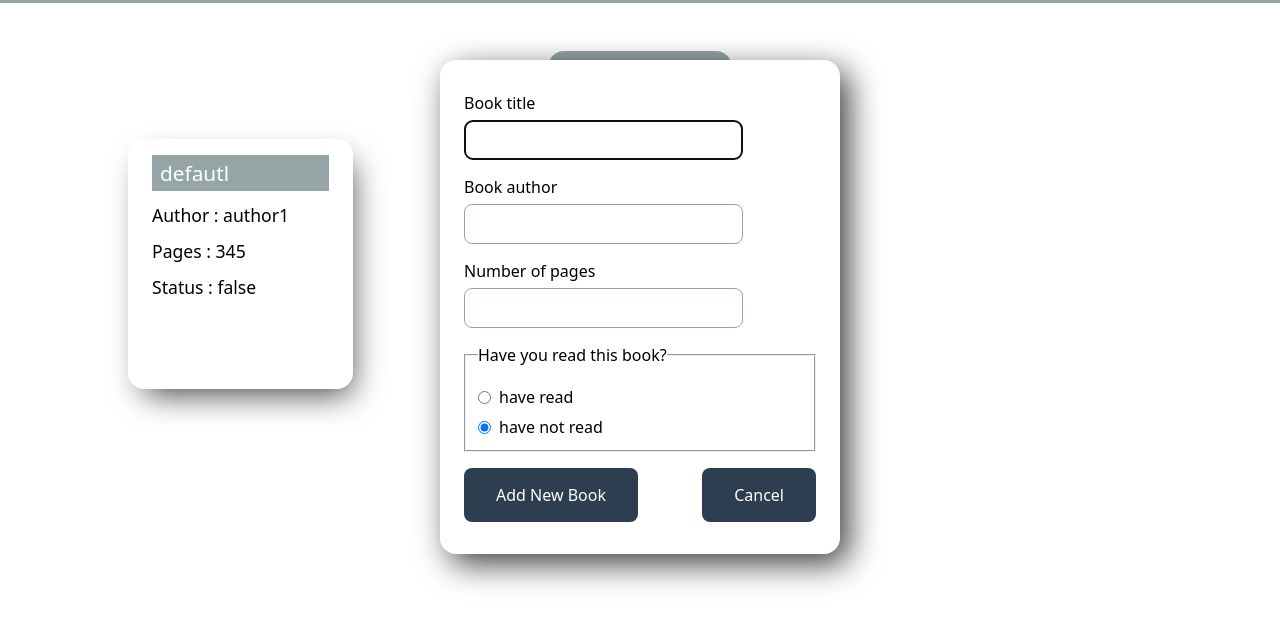
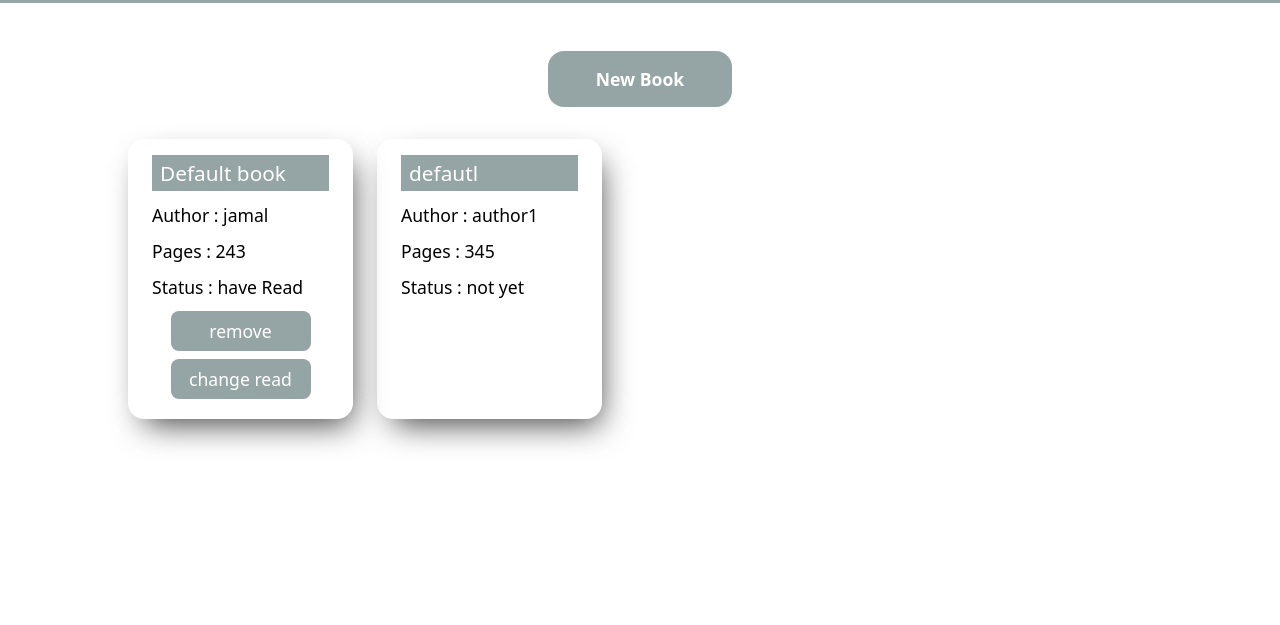
Before and after one commit to TahraouiMustapha/Library-Refresh, a plain HTML site: page index.html in a window 1280 px wide. Shown: the part 93-718 px from the top of the page. Drawn offline with Linux system fonts and the light colour scheme.

Commit message:
feat : write out the html sturcture with style  for card's btns(remove btn, change read status btn)

```diff
--- a/index.html
+++ b/index.html
@@ -33,13 +33,18 @@
                 <p class="book-author">Author : jamal</p>
                 <p class="book-numberPages">Pages : 243</p>
                 <p class="book-haveRead">Status : have Read</p>
+                <div class="card-btns">
+                    <button id="remove-btn"> remove </button>
+                    <button id="change-read-status-btn">change read</button>
+                </div>
             </div>
+
 
 
         </div>
     </div>
 
-    <dialog open>
+    <dialog>
         <form action="" method="dialog">
             <p>
                 <label for="book-title">Book title</label>
--- a/script.js
+++ b/script.js
@@ -56,7 +56,7 @@ function addBookToLibrary( title, author, numberPages, haveRead ) {
 // displays books
 function showBooks() {
     const booksContainer = document.querySelector('.books-container');
-    booksContainer.innerHTML = '';
+    // booksContainer.innerHTML = '';
     myLibrary.forEach( book => {
         booksContainer.appendChild(
             createBookCard(book)
@@ -81,7 +81,8 @@ function createBookCard( book ) {
         cardDiv.appendChild( numberPagesElement );
 
         const haveReadElement = createParagraphElement( 'haveRead' );
-        haveReadElement.textContent = `Status : ${book.haveRead}` ;
+        let doYouHaveReadAnswer = book.haveRead === true ? 'have read' : 'not yet';
+        haveReadElement.textContent = `Status : ${doYouHaveReadAnswer}` ;
         cardDiv.appendChild( haveReadElement );
 
 
--- a/style.css
+++ b/style.css
@@ -97,10 +97,11 @@ body {
     border-radius: 16px;
     padding: 16px 24px;
     box-shadow: 7px 14px 32px -9px rgba(0,0,0,0.75);
-    max-height: 250px;
+    max-height: 280px;
 }
 
-.card > p + p {
+.card > p + p ,
+.card-btns {
     margin-top: 12px;
 }
 
@@ -115,6 +116,26 @@ body {
 
 .card > * {
     font-size: 1.1em;
+}
+
+.card-btns {
+        display: flex;
+    flex-direction: column;
+    gap: 8px;
+    align-items: center;
+    justify-content: space-around;
+}
+
+.card-btns > button {
+    width: 140px;
+    font-size: 1em;
+    font-weight: 500;
+    padding: 8px 16px;
+    border: none;
+    border-radius: 8px;
+    background-color: #95a5a6;
+    color: #fff;
+    cursor: pointer;
 }
 
 /* for dialog */
```
